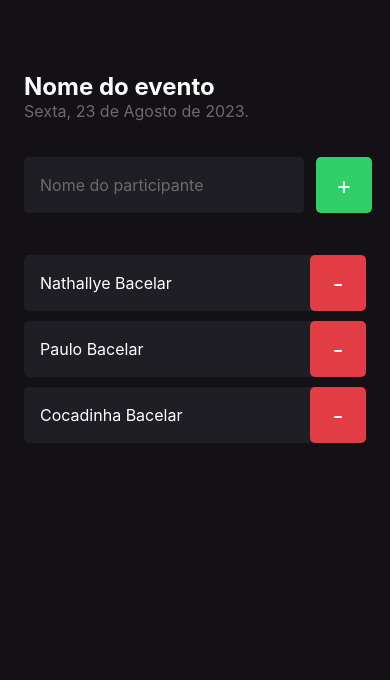
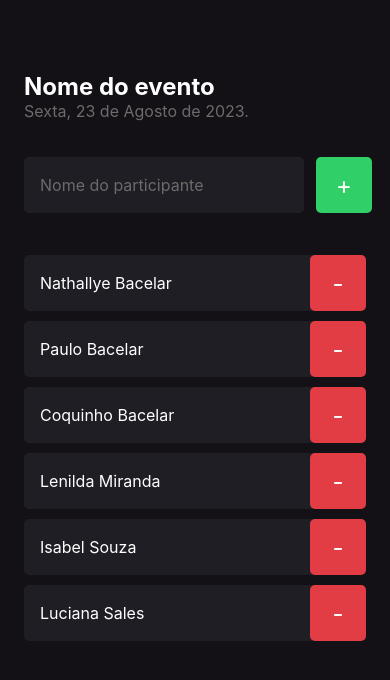
Before and after one commit to nathallye/ignite-im-here, a React Native app: screen / in a window 390 px wide. Shown: the top 680 px of the page. Built offline with nearby package versions, Linux system fonts and the light colour scheme.

Commit message:
ScrollView

```diff
--- a/src/screens/Home/index.tsx
+++ b/src/screens/Home/index.tsx
@@ -1,9 +1,18 @@
-import { Text, TextInput, TouchableOpacity, View } from "react-native";
+import { ScrollView, Text, TextInput, TouchableOpacity, View } from "react-native";
 
 import { styles } from "./styles";
 import { Participant } from "../../components/Participant";
 
 export const Home = () => {
+  const participants = [
+    "Nathallye Bacelar",
+    "Paulo Bacelar",
+    "Coquinho Bacelar",
+    "Lenilda Miranda",
+    "Isabel Souza",
+    "Luciana Sales"
+  ];
+
   const handleParticipantAdd = () => {
     console.log("Adding...");
   };
@@ -34,9 +43,17 @@ export const Home = () => {
         </TouchableOpacity>
       </View>
 
-      <Participant name="Nathallye Bacelar" onRemove={() => handleParticipantRemove("Nathallye Bacelar")} />
-      <Participant name="Paulo Bacelar" onRemove={() => handleParticipantRemove("Paulo Bacelar")} />
-      <Participant name="Cocadinha Bacelar" onRemove={() => handleParticipantRemove("Cocadinha Bacelar")} />
+      <ScrollView showsHorizontalScrollIndicator={false}>
+        {
+          participants.map((participant, index) => (
+            <Participant
+              key={index}
+              name={participant}
+              onRemove={() => handleParticipantRemove(participant)}
+            />
+          ))
+        }
+      </ScrollView>
     </View>
   )
 };
```
